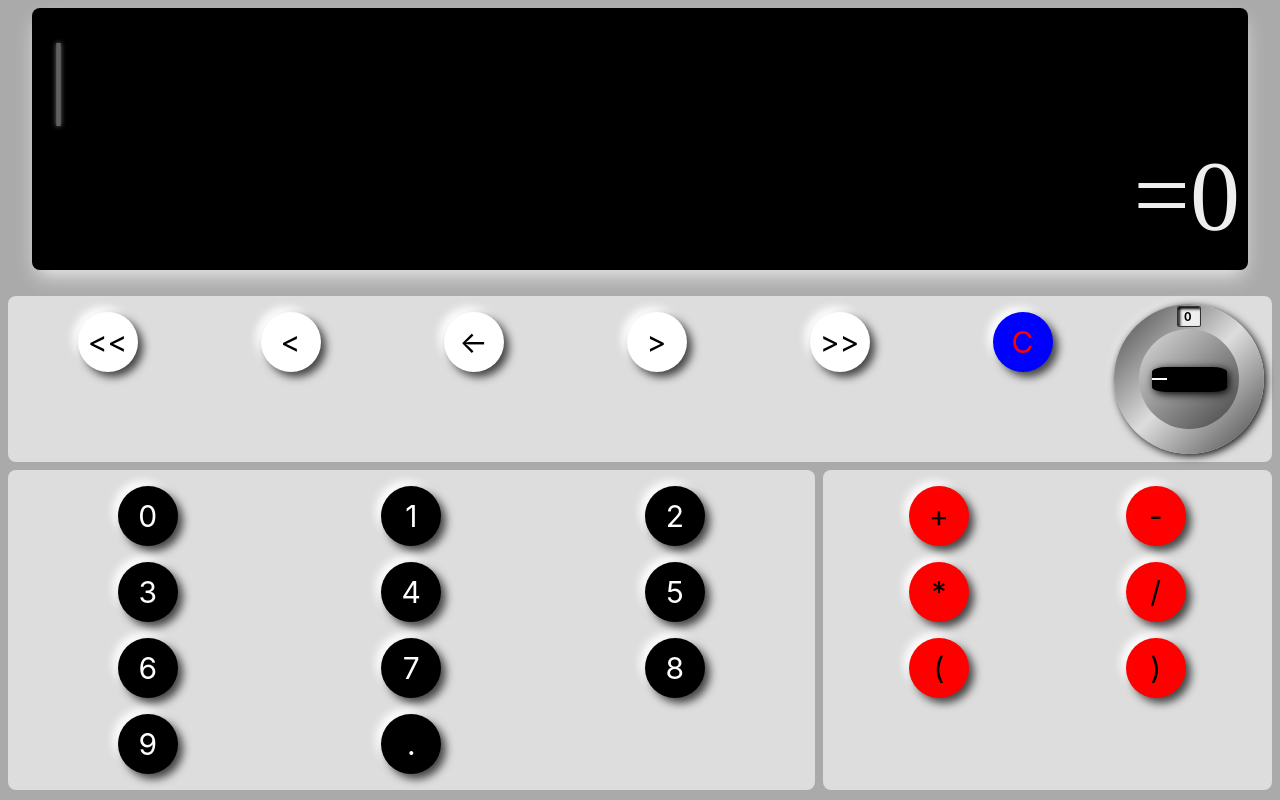
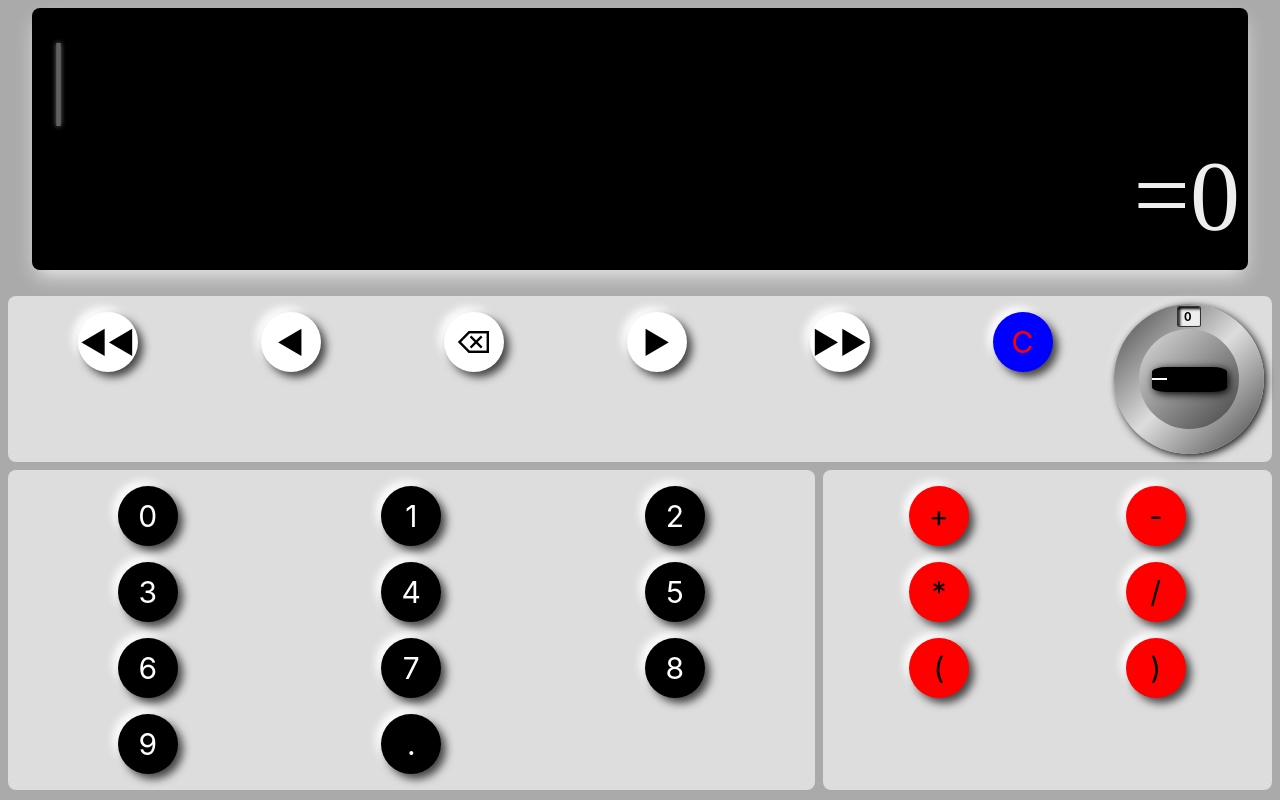
Before and after one commit to voskanvl/calculator, a React (Create React App) app: page / in a window 1280 px wide. Built offline with nearby package versions, Linux system fonts and the light colour scheme; a web font is replaced by a local one.

Commit message:
fix icons

```diff
--- a/src/App.js
+++ b/src/App.js
@@ -13,7 +13,7 @@ digits.push(".");
 digitLabels.push(...digits);
 const operators = ["+", "-", "*", "/", "(", ")"];
 digitLabels.push(...operators);
-const controls = ["<<", "<", "<-", ">", ">>", "C"];
+const controls = ["◀︎◀︎", "◀︎", "⌫", "►", "►►", "C"];
 digitLabels.push(...controls);
 
 const App = () => {
--- a/src/components/switcher.jsx
+++ b/src/components/switcher.jsx
@@ -4,19 +4,10 @@ import { useState, useEffect } from "react";
 
 const Switcher = ({ sw }) => {
     const [turn, setTurn] = useState(0);
-    const [moved, setMoved] = useState(false);
     useEffect(() => {
         sw(turn);
     }, [turn, sw]);
-    useEffect(() => {
-        setMoved(true);
-        console.log(moved);
-        return () =>
-            setTimeout(() => {
-                setMoved(false);
-                console.log(moved);
-            }, 100);
-    }, [turn]);
+
     const handle = () => {
         setTurn((turn + 1) % 5);
     };
--- a/src/reducer.js
+++ b/src/reducer.js
@@ -2,7 +2,7 @@
 import { insert } from "./insert";
 export function reducer(output, action) {
     switch (action.value) {
-        case "<":
+        case "◀︎":
             if (output.pointer > 0) {
                 return {
                     ...output,
@@ -14,7 +14,7 @@ export function reducer(output, action) {
                     pointer: 0,
                 };
             }
-        case ">":
+        case "►":
             if (output.pointer < output.value.length) {
                 return {
                     ...output,
@@ -26,7 +26,7 @@ export function reducer(output, action) {
                     pointer: output.value.length,
                 };
             }
-        case "<-":
+        case "⌫":
             if (output.pointer > 0) {
                 return {
                     value:
@@ -38,12 +38,12 @@ export function reducer(output, action) {
                 return output;
             }
 
-        case "<<":
+        case "◀︎◀︎":
             return {
                 ...output,
                 pointer: 0,
             };
-        case ">>":
+        case "►►":
             return {
                 ...output,
                 pointer: output.value.length,
```
